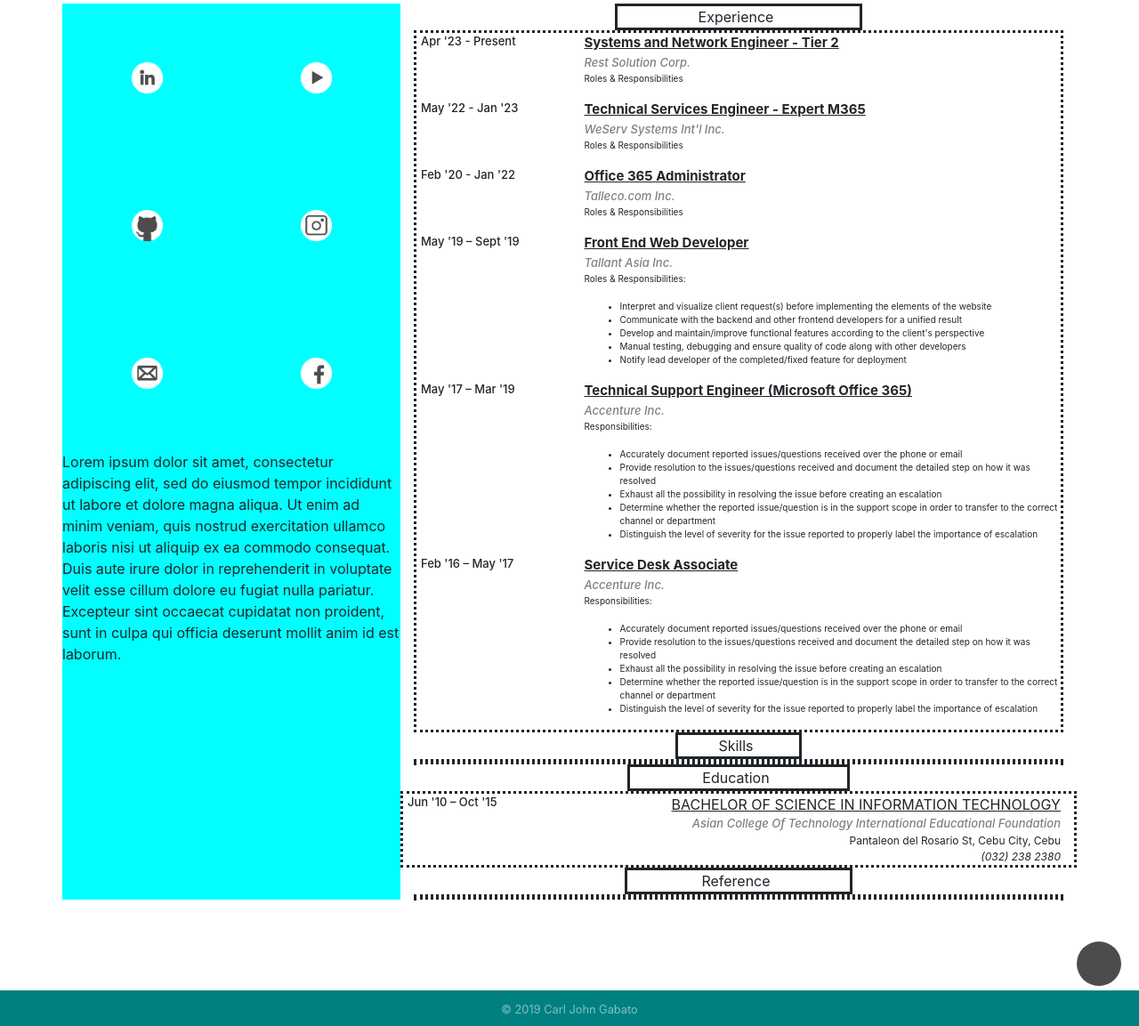
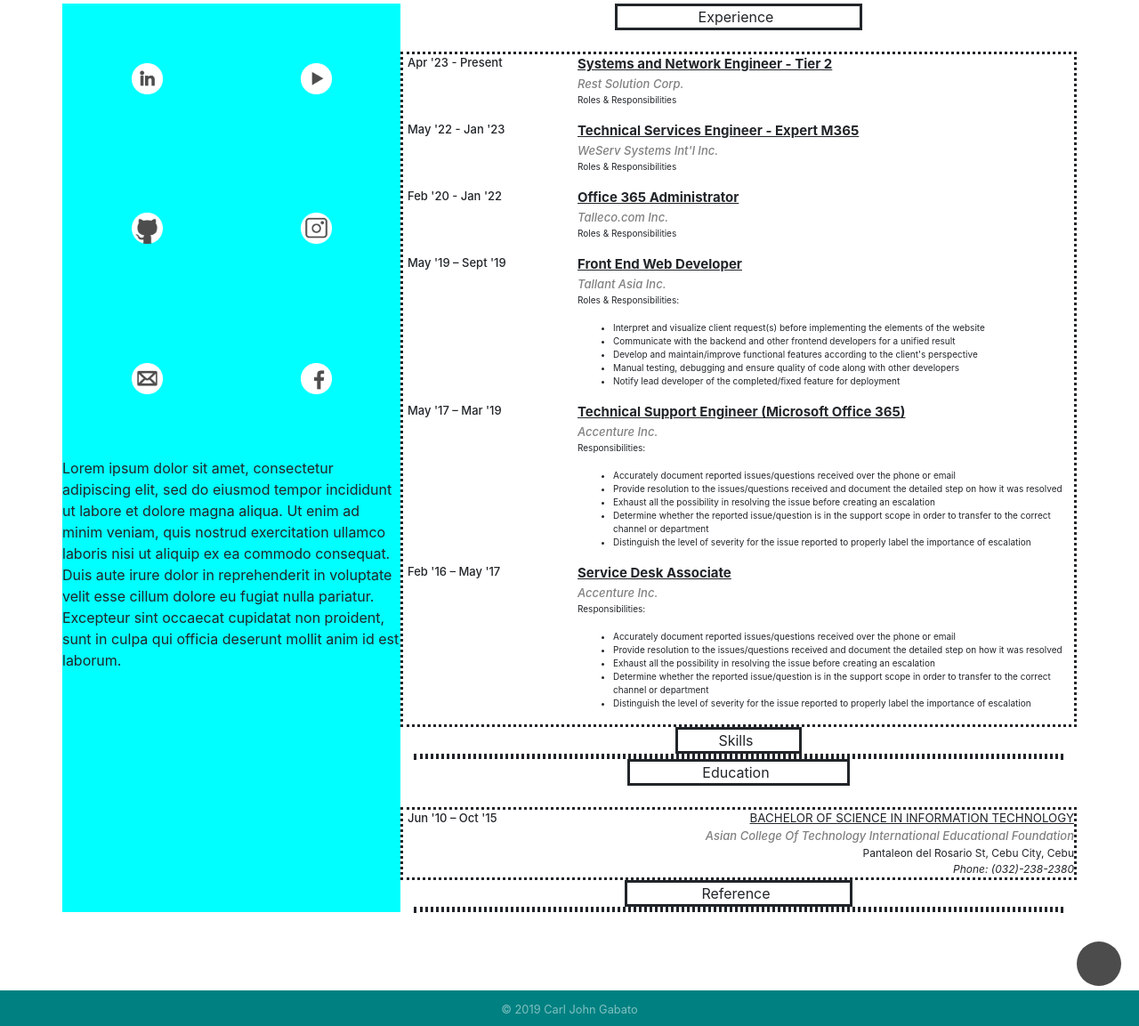
Before and after one commit to carljohngabato/aboutme, a Jekyll site: the page built from blogs.html, in a window 1280 px wide and 1400 px high, scrolled down 695 px. Shown: the part 247-1400 px from the top of the window at 89% size. Built offline with Jekyll 4.4.1, drawn with Linux system fonts in a browser that asks for light colours; nearby versions of some CDN libraries.

```diff
--- a/_sass/main.scss
+++ b/_sass/main.scss
@@ -640,6 +640,9 @@
 .sch-info{
   text-align: right;
   text-indent: 0px !important;
+  margin: 0px !important;
+  padding: 0px !important;
+  font-size: smaller;
 }
 .row-2-col-2-row-4{
   height: auto;
--- a/blogs.html
+++ b/blogs.html
@@ -73,7 +73,8 @@
                 <div class="col-lg-12 exp-title-cont">
                     <div class="row-exp-title">Experience</div>
                 </div>
-                <div class="row-jobs">
+                <br>
+                <div class="row row-jobs">
                     <!-- #region -->
                     <div class="emp-history-body">
                         <!--Present Work RSC-->
@@ -180,6 +181,7 @@
                 <div class="col-lg-12 exp-title-cont">
                     <div class="row-exp-title">Education</div>
                 </div>
+                <br>
                 <div class="row row-jobs">
                     <!-- #region -->
                     <div class="col-lg-4 sy-dates">
@@ -189,7 +191,7 @@
                         <p class="course-title">BACHELOR OF SCIENCE IN INFORMATION TECHNOLOGY</p>
                         <p class="school-name">Asian College Of Technology International Educational Foundation</p>
                         <p class="school-address">Pantaleon del Rosario St, Cebu City, Cebu</p>
-                        <p class="school-contact">(032) 238 2380</p>
+                        <p class="school-contact">Phone: (032)-238-2380</p>
                     </div>
                     <!-- #endregion -->
                 </div>
```
